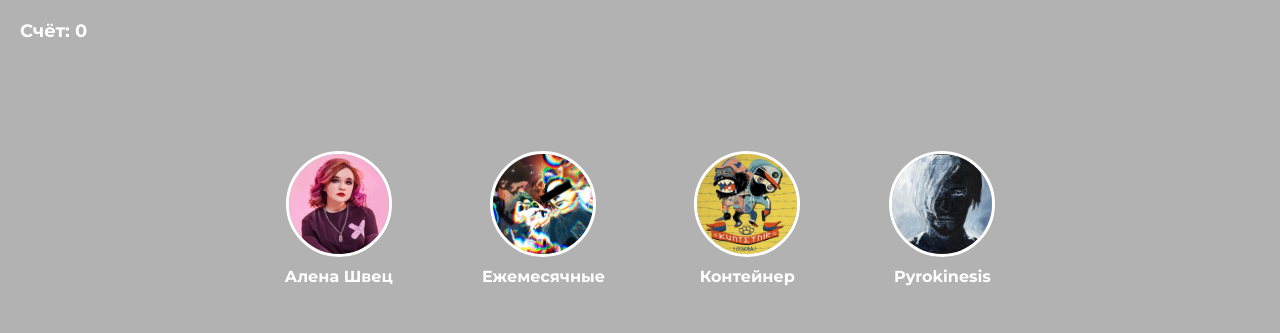
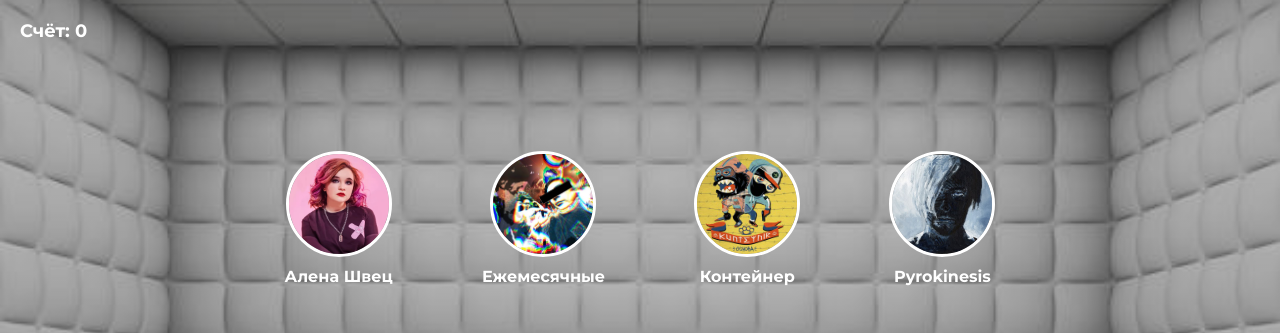
Before and after one commit to gertvik/normicgame, a website built with Vite: page index.html in a window 1280 px wide. Shown: the top 333 px of the page. Built offline with nearby package versions, Linux system fonts and the light colour scheme; files whose address does not match are found by name.

Commit message:
конец

```diff
--- a/public/style.css
+++ b/public/style.css
@@ -1,16 +1,17 @@
 /*
   style.css
-  Подключаем в <head> HTML: <link rel="stylesheet" href="public/style.css" />
+  Подключаем в <head> HTML через:
+  <link rel="stylesheet" href="public/style.css" />
 */
 
-/* Фон: картинка "обитая комната" + полупрозрачный слой */
+/* Фон: картинка "psix2.jpg" + лёгкий полупрозрачный слой */
 body {
     margin: 0;
     background:
-        /* полупрозрачный чёрный слой */
+        /* полупрозрачный чёрный слой (30% прозрачности) */
             linear-gradient(rgba(0, 0, 0, 0.3), rgba(0, 0, 0, 0.3)),
                 /* сама картинка */
-            url("public/avatars/psix2.jpg")
+            url("avatars/psix2.jpg")
             no-repeat center center / cover;
 
     color: #fff;
@@ -18,7 +19,7 @@ body {
     font-weight: 700;
     height: 100vh;
 
-    /* Плавный переход для цветовых флешей */
+    /* Плавный переход для цветовых флешей (зелёный/красный) */
     transition: background-color 0.1s ease;
 }
 
```
